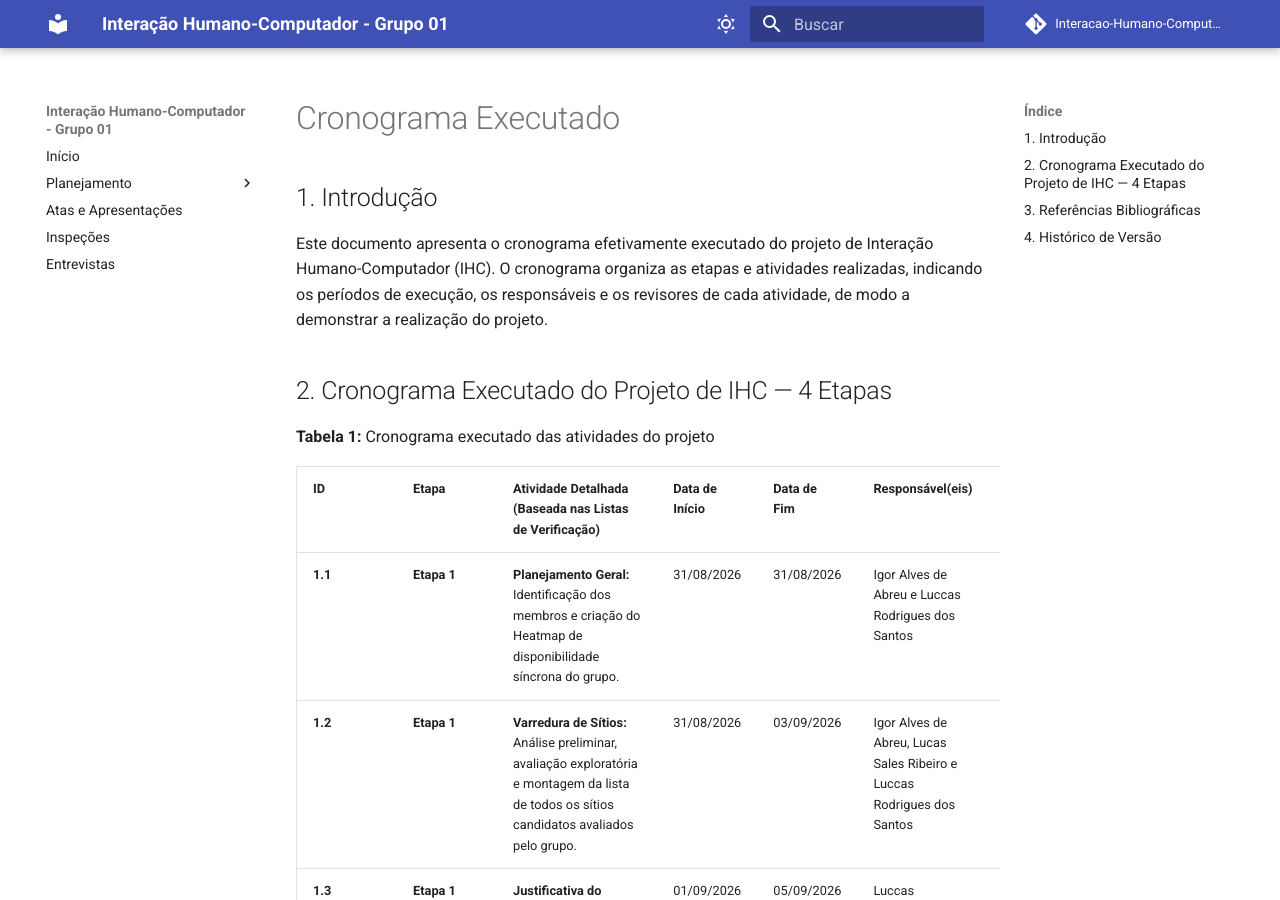
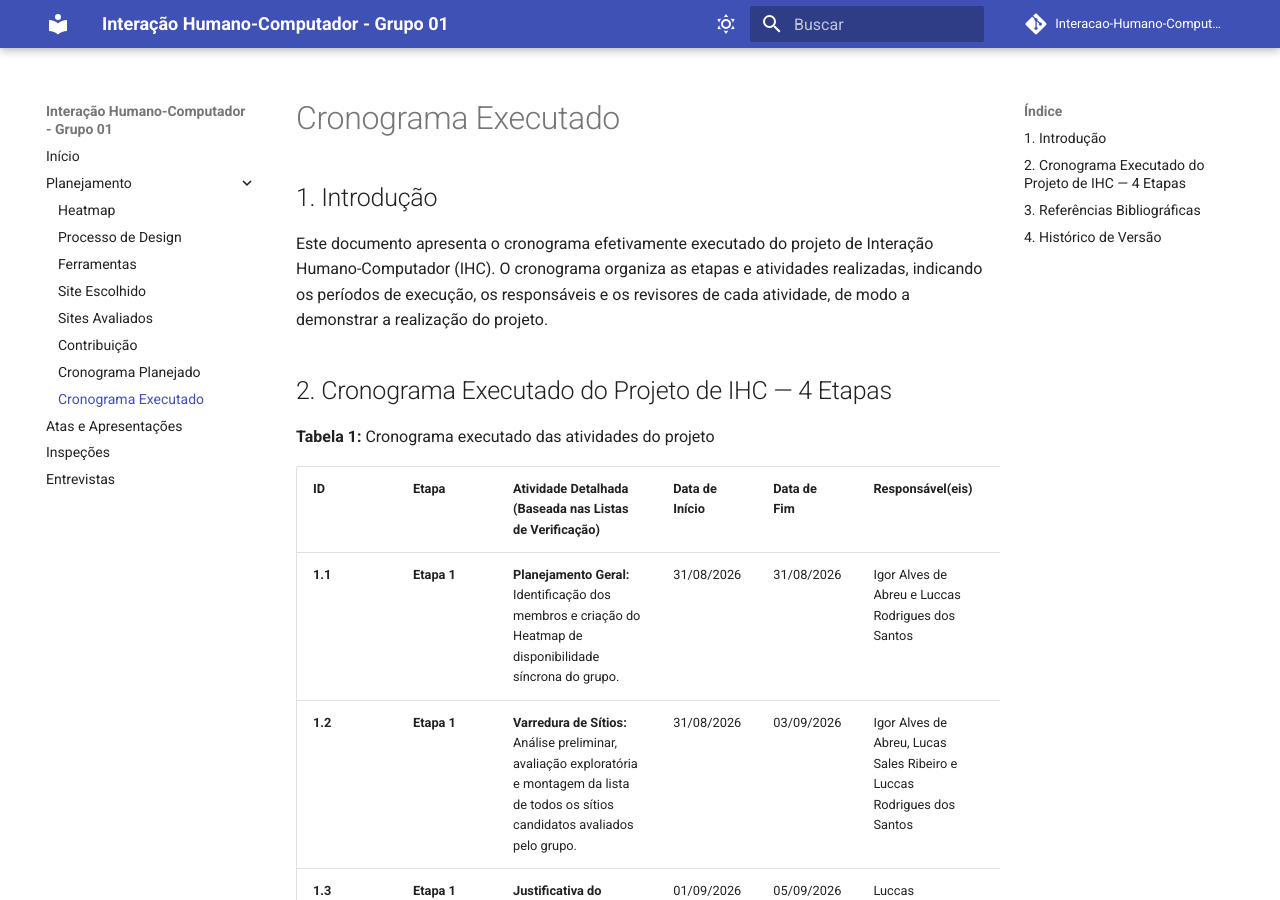
Before and after one commit to Interacao-Humano-Computador/2026.2-Grupo01, an MkDocs documentation site: the page built from docs/planejamento/cronograma/cronograma_executado.md, in a window 1280 px wide and 900 px high. Built offline with MkDocs 1.6.1 and Material for MkDocs 9.7.7, drawn with Linux system fonts in a browser that asks for light colours; comment, search, counter and statistics services are not loaded.

Commit message:
fix: corrige navegacao do mkdocs

```diff
--- a/mkdocs.yml
+++ b/mkdocs.yml
@@ -36,10 +36,11 @@ nav:
     - Sites Avaliados: planejamento/sites_avaliados.md
     - Contribuição: planejamento/cronograma/contribuicao.md
     - Cronograma Planejado: planejamento/cronograma/cronograma_planejado.md
+    - Cronograma Executado: planejamento/cronograma/cronograma_executado.md
 
   - Atas e Apresentações: atas/reunioes.md
   - Inspeções: inspecoes/inspecao.md
-  - Entrevistas: entrevistas/entrevistas.md
+  - Entrevistas: Entrevistas/entrevistas.md
 
 markdown_extensions:
   - admonition
```
